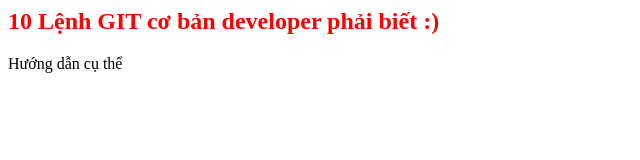
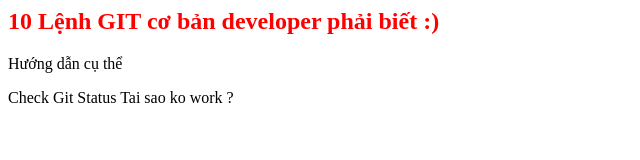
Before and after one commit to hbtoan2910/Github_Tutorial, a plain HTML site: page Documents/Github_Tutorial/index.html in a window 1280 px wide. Shown: the whole page, without its empty margins (0-640 px from the left). Drawn offline with Linux system fonts and the light colour scheme.

Commit message:
Test Git status

```diff
--- a/Documents/Github_Tutorial/index.html
+++ b/Documents/Github_Tutorial/index.html
@@ -7,5 +7,7 @@
 <body>
     <h2 style="color: red;">10 Lệnh GIT cơ bản developer phải biết :)</h2>
     <p> Hướng dẫn cụ thể</p>
+    <span>Check Git Status</span>
+    <span>Tai sao ko work ?</span>
 </body>
 </html>
```
